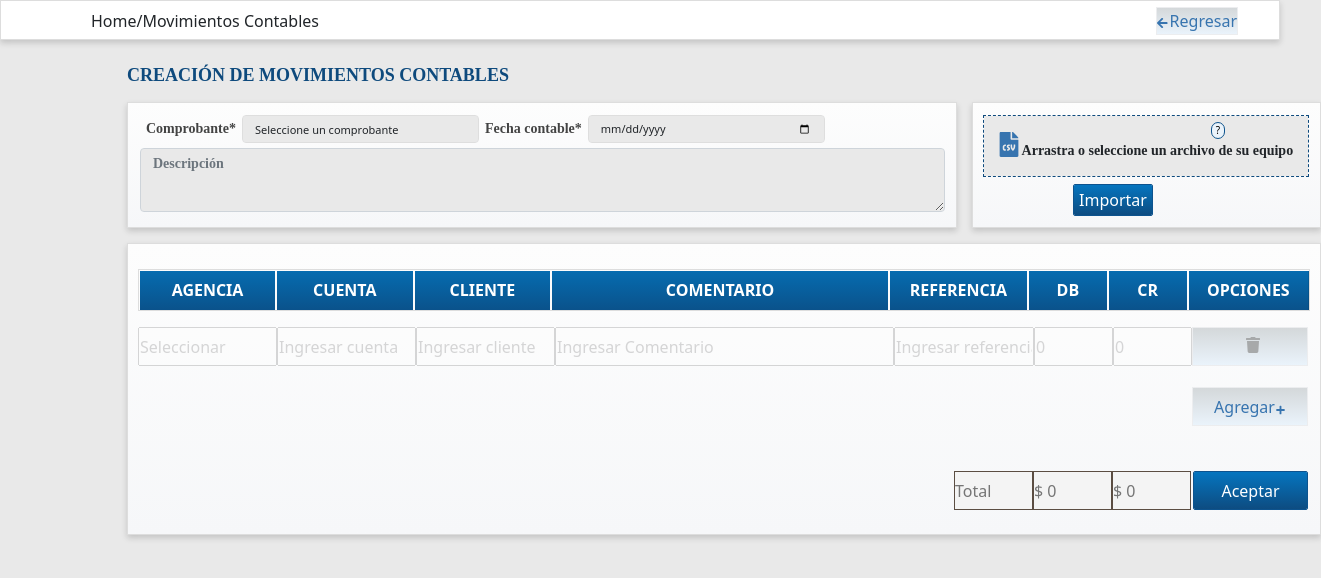
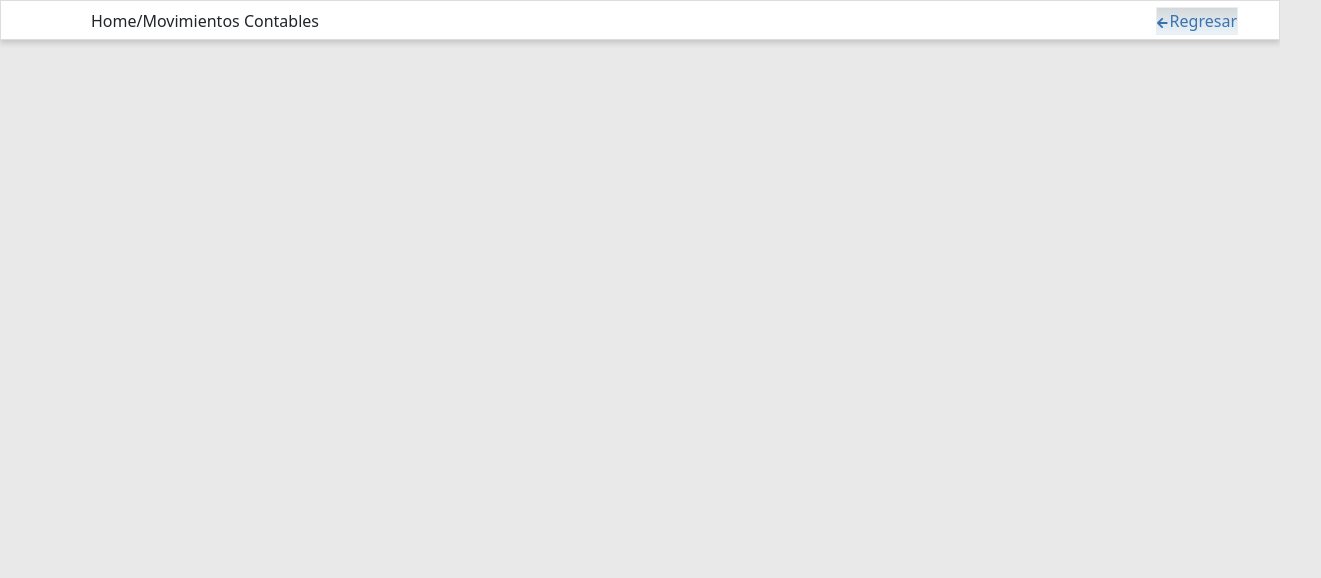
Before and after one commit to blackmouthriver/visionamos, a React (Create React App) app: page / in a window 1280 px wide. Shown: the top 578 px of the page, 1321 px wide, since content can reach past the window. Built offline with nearby package versions, Linux system fonts and the light colour scheme.

Commit message:
Error404

```diff
--- a/package.json
+++ b/package.json
@@ -17,7 +17,7 @@
     "popper.js": "^1.16.1",
     "react": "^17.0.2",
     "react-dom": "^17.0.2",
-    "react-router-dom": "^6.2.1",
+    "react-router-dom": "^4.3.1",
     "react-scripts": "5.0.0",
     "web-vitals": "^2.1.2"
   },
--- /dev/null
+++ b/src/App.js
@@ -0,0 +1,17 @@
+import React from 'react'
+import Routers from './Component/Routes/Routers'
+import './Style.css';
+import './Component/Modal.css';
+import './Component/receiptMotion.css';
+import Breadcrmb from './Component/Breadcrumb';
+
+const App = () => {
+    return (
+        <div>
+            <Breadcrmb />
+            <Routers />
+        </div>
+    )
+}
+
+export default App
--- a/src/Component/Routes/Routers.js
+++ b/src/Component/Routes/Routers.js
@@ -1,24 +1,28 @@
 import react from "react";
-import {BrowserRouter, Routes, Route} from "react-router-dom";
+import {BrowserRouter as Router, Route, Switch} from "react-router-dom";
 import Breadcrmb from "../Breadcrumb";
 import CreationView from "../creationMovements";
 import Home from "../Home";
 import Modal from "../Modal";
 import Modals from "../Modals";
+import MotionCapture from "../receiptMotionCapture";
 
-function Routers() {
+const Routers = () =>{
 return(
-    <div className="Routers">
-       <Breadcrmb />
-       <Modals />
-       <CreationView />
-
-
+    <div>
+     <Router>
+       <Switch>
+           <Route exact path="/RECIBO DE CAPTURA DE MOVIMIENTOS" component={MotionCapture}/>
+           <Route exact path="/CREACIÓN DE MOVIMIENTOS CONTABLES">
+              <div>
+               <Modals />
+               <CreationView />
+            </div>
+           </Route>
+       </Switch>
+     </Router>
     </div>
 
 );
-
-
-
 }
 export default Routers;
--- a/src/index.js
+++ b/src/index.js
@@ -1,7 +1,7 @@
 import React from 'react';
 import ReactDOM from 'react-dom';
-import Routers from './Component/Routes/Routers';
 import reportWebVitals from './reportWebVitals';
+import App from './App';
 import './Style.css';
 import './Component/Modal.css';
 import './Component/receiptMotion.css';
@@ -9,7 +9,7 @@ import './Component/receiptMotion.css';
 
 ReactDOM.render(
   <React.StrictMode>
-    <Routers />
+    <App />
   </React.StrictMode>,
   document.getElementById('root')
 );
```
Also changed, not shown: src/Component/Routes/Error404.js (added), 1 other file (tests, documents, lock files or other folders).
